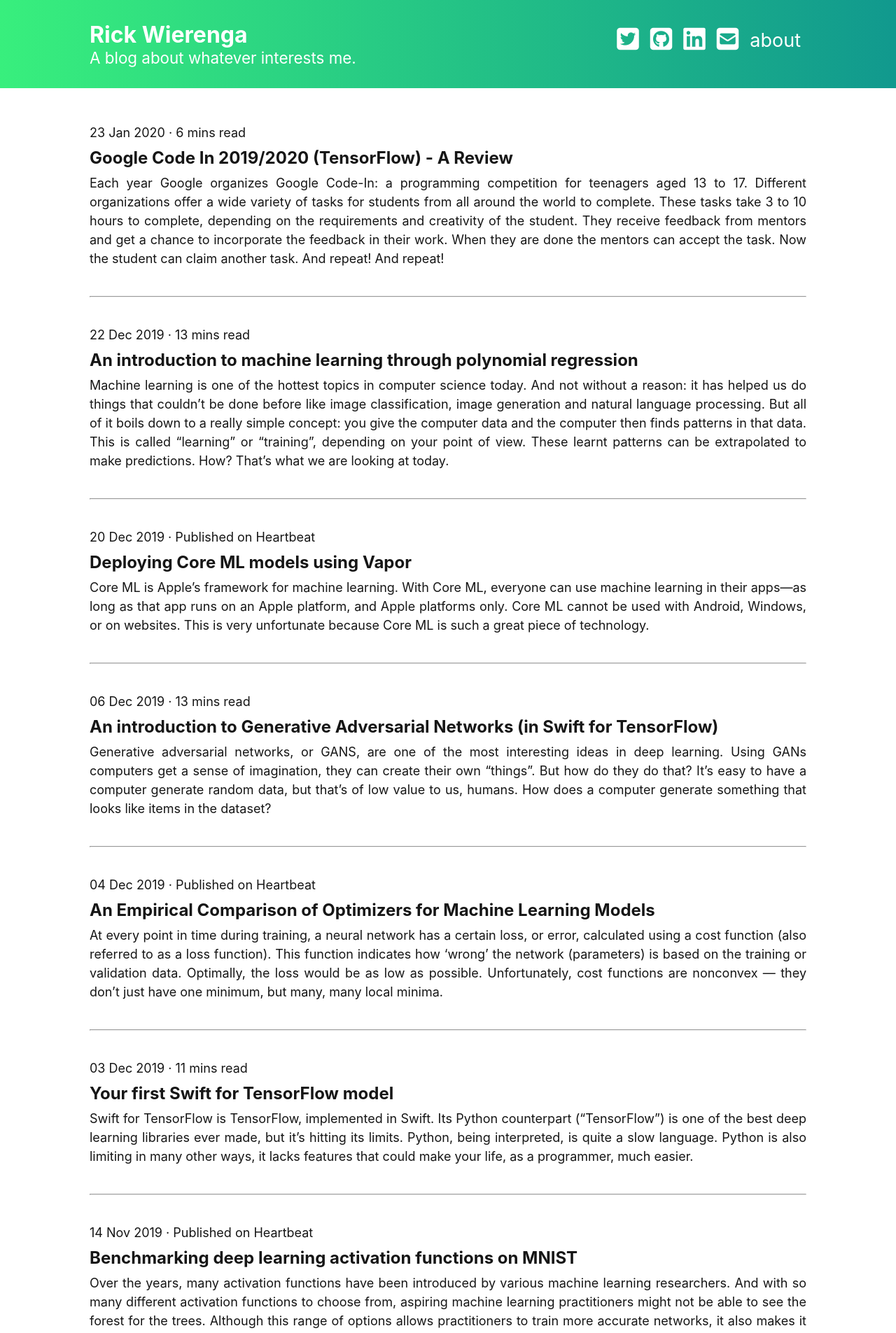
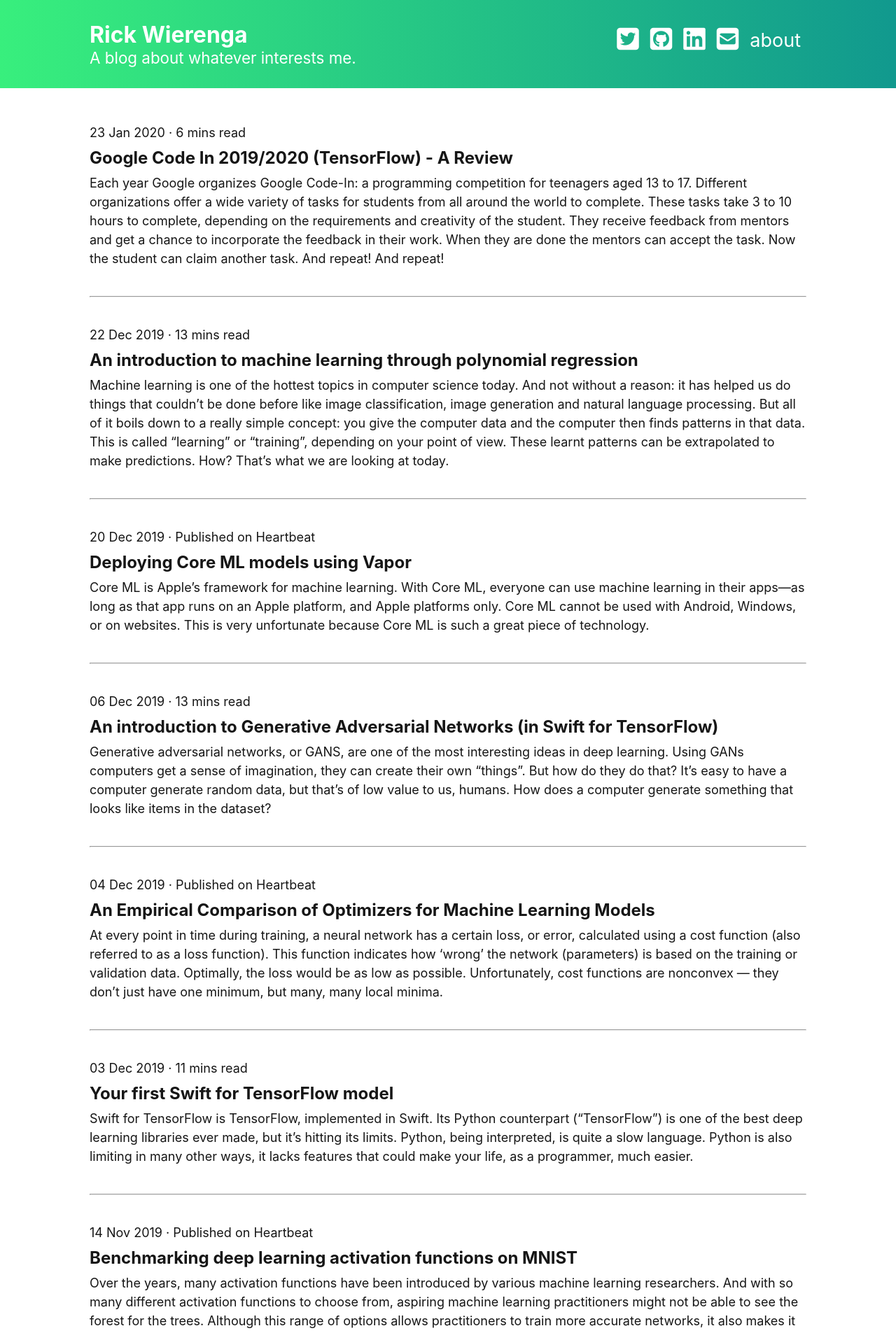
Before and after one commit to rickwierenga/rickwierenga.github.io, a Jekyll site: the page built from static/index.html, in a window 1280 px wide. Shown: the top 1905 px of the page at 70% size. Built offline with Jekyll 4.4.1, drawn with Linux system fonts in a browser that asks for light colours; nearby versions of some CDN libraries.

Commit message:
slightly update style

```diff
--- a/assets/stylesheets/main.scss
+++ b/assets/stylesheets/main.scss
@@ -64,13 +64,12 @@
 p, li {
     margin-bottom: 8px;
     color: #161616;
-    font-size: 18px;
-    text-align: justify;
+    font-size: 18px;;
     letter-spacing: 1.1;
     line-height: 1.5;
 }
 
-a { color: #161616; }
+a { color: #5874ef; }
 
 @media (max-width: 800px) {
     p, li {
```
